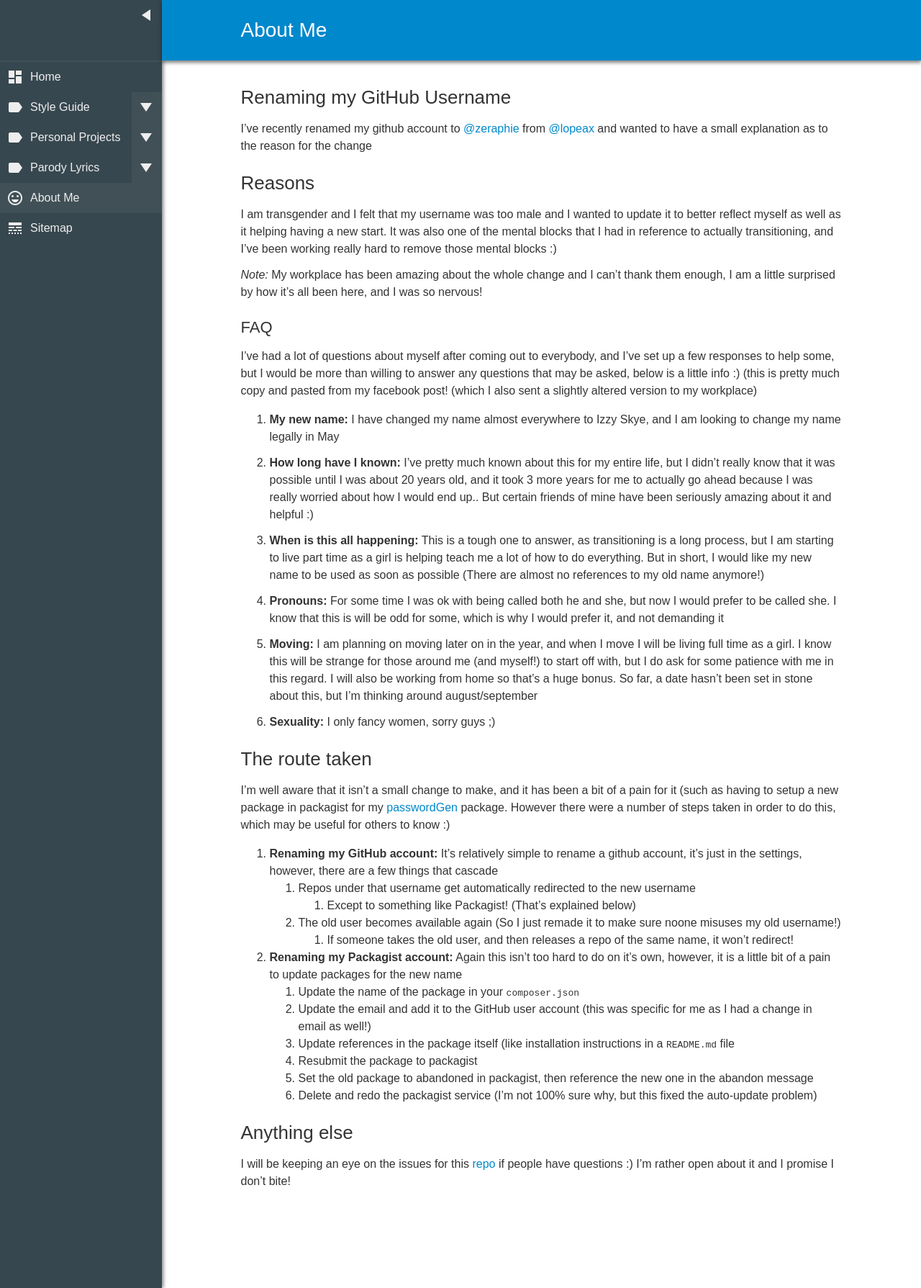
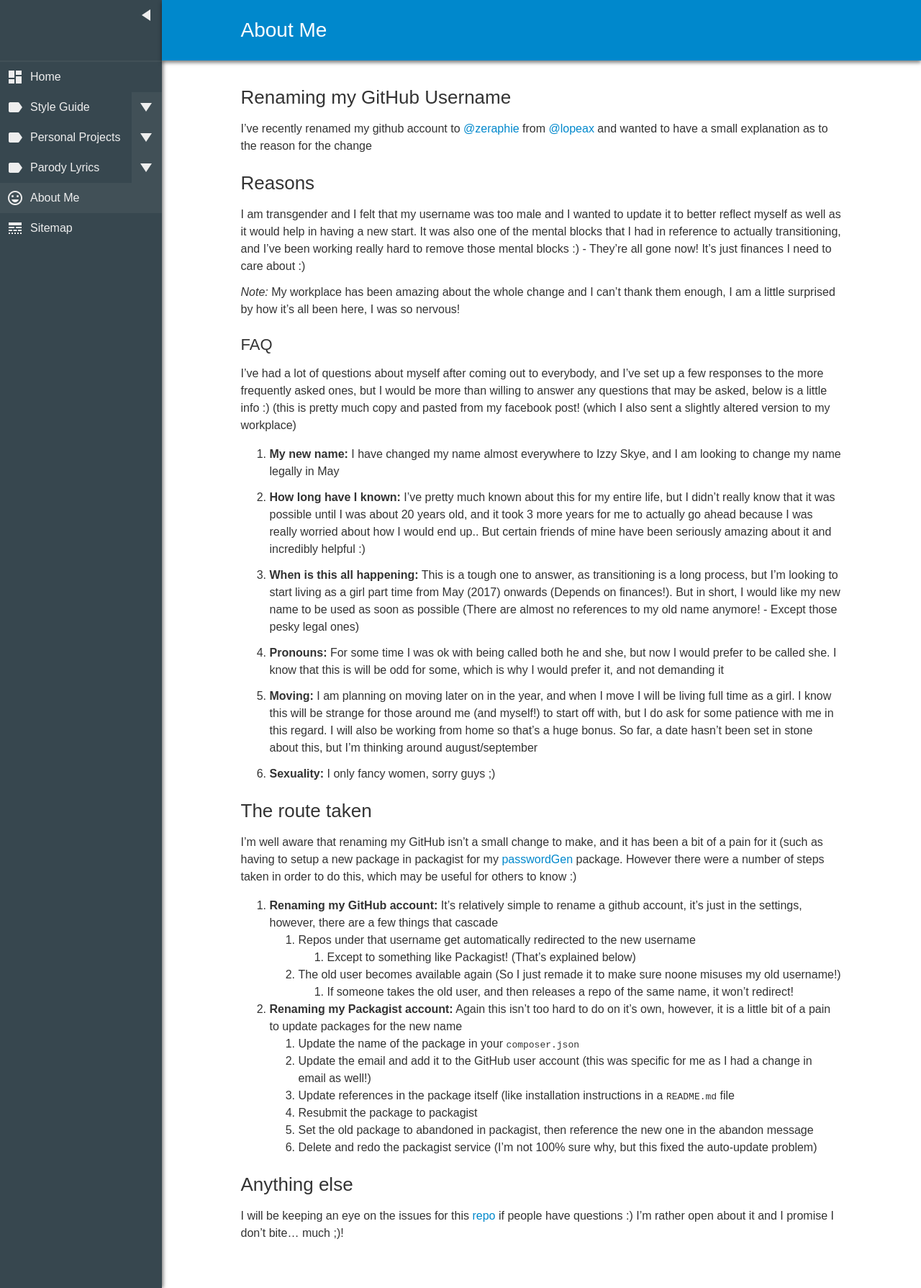
Before and after one commit to zeraphie/zeraphie.github.io, a Jekyll site: the page built from about.md, in a window 1280 px wide. Shown: the whole page at 72% size. Built offline with Jekyll 4.4.1, drawn with Linux system fonts in a browser that asks for light colours.

Commit message:
Update about.md

```diff
--- a/about.md
+++ b/about.md
@@ -9,18 +9,18 @@ description: Here's a little about myself, like reasons behind the github user r
 I've recently renamed my github account to [@zeraphie](https://github.com/zeraphie/) from [@lopeax](https://github.com/lopeax/) and wanted to have a small explanation as to the reason for the change
 
 ## Reasons
-I am transgender and I felt that my username was too male and I wanted to update it to better reflect myself as well as it helping having a new start. It was also one of the mental blocks that I had in reference to actually transitioning, and I've been working really hard to remove those mental blocks :)
+I am transgender and I felt that my username was too male and I wanted to update it to better reflect myself as well as it would help in having a new start. It was also one of the mental blocks that I had in reference to actually transitioning, and I've been working really hard to remove those mental blocks :) - They're all gone now! It's just finances I need to care about :)
 
-*Note:* My workplace has been amazing about the whole change and I can't thank them enough, I am a little surprised by how it's all been here, and I was so nervous!
+*Note:* My workplace has been amazing about the whole change and I can't thank them enough, I am a little surprised by how it's all been here, I was so nervous!
 
 ### FAQ
-I've had a lot of questions about myself after coming out to everybody, and I've set up a few responses to help some, but I would be more than willing to answer any questions that may be asked, below is a little info :) (this is pretty much copy and pasted from my facebook post! (which I also sent a slightly altered version to my workplace)
+I've had a lot of questions about myself after coming out to everybody, and I've set up a few responses to the more frequently asked ones, but I would be more than willing to answer any questions that may be asked, below is a little info :) (this is pretty much copy and pasted from my facebook post! (which I also sent a slightly altered version to my workplace)
 
 1. **My new name:** I have changed my name almost everywhere to Izzy Skye, and I am looking to change my name legally in May
 
-2. **How long have I known:** I've pretty much known about this for my entire life, but I didn't really know that it was possible until I was about 20 years old, and it took 3 more years for me to actually go ahead because I was really worried about how I would end up.. But certain friends of mine have been seriously amazing about it and helpful :)
+2. **How long have I known:** I've pretty much known about this for my entire life, but I didn't really know that it was possible until I was about 20 years old, and it took 3 more years for me to actually go ahead because I was really worried about how I would end up.. But certain friends of mine have been seriously amazing about it and incredibly helpful :)
 
-3. **When is this all happening:** This is a tough one to answer, as transitioning is a long process, but I am starting to live part time as a girl is helping teach me a lot of how to do everything. But in short, I would like my new name to be used as soon as possible (There are almost no references to my old name anymore!)
+3. **When is this all happening:** This is a tough one to answer, as transitioning is a long process, but I'm looking to start living as  a girl part time from May (2017) onwards (Depends on finances!). But in short, I would like my new name to be used as soon as possible (There are almost no references to my old name anymore! - Except those pesky legal ones)
 
 4. **Pronouns:** For some time I was ok with being called both he and she, but now I would prefer to be called she. I know that this is will be odd for some, which is why I would prefer it, and not demanding it
 
@@ -29,7 +29,7 @@ I've had a lot of questions about myself after coming out to everybody, and I've
 6. **Sexuality:** I only fancy women, sorry guys ;)
 
 ## The route taken
-I'm well aware that it isn't a small change to make, and it has been a bit of a pain for it (such as having to setup a new package in packagist for my [passwordGen](https://github.com/zeraphie/passwordGen) package. However there were a number of steps taken in order to do this, which may be useful for others to know :)
+I'm well aware that renaming my GitHub isn't a small change to make, and it has been a bit of a pain for it (such as having to setup a new package in packagist for my [passwordGen](https://github.com/zeraphie/passwordGen) package. However there were a number of steps taken in order to do this, which may be useful for others to know :)
 
 1. **Renaming my GitHub account:** It's relatively simple to rename a github account, it's just in the settings, however, there are a few things that cascade
     1. Repos under that username get automatically redirected to the new username
@@ -45,4 +45,4 @@ I'm well aware that it isn't a small change to make, and it has been a bit of a
     6. Delete and redo the packagist service (I'm not 100% sure why, but this fixed the auto-update problem)
 
 ## Anything else
-I will be keeping an eye on the issues for this [repo](https://github.com/lopeax/info/issues) if people have questions :) I'm rather open about it and I promise I don't bite!
+I will be keeping an eye on the issues for this [repo](https://github.com/lopeax/info/issues) if people have questions :) I'm rather open about it and I promise I don't bite... much ;)!
```
Also changed, not shown: other parts of about.md (+1 -1 lines).
